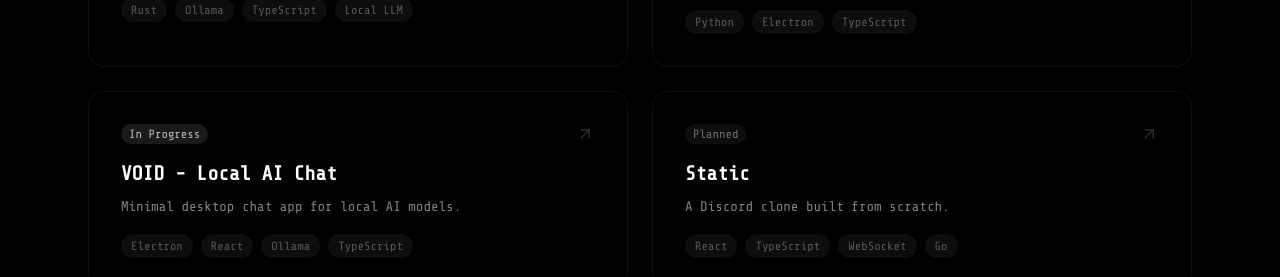
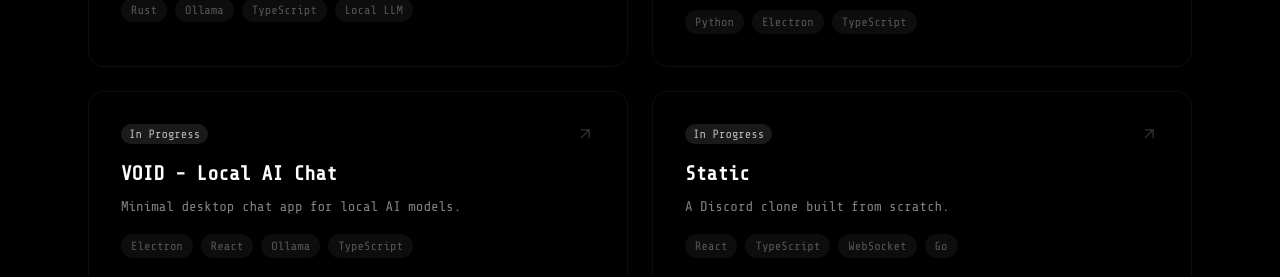
Before and after one commit to yummyfiles/yummyfiles-website, a React (Vite) app: page / in a window 1280 px wide. Shown: the part 2220-2497 px from the top of the page. Built offline with nearby package versions, Linux system fonts and the light colour scheme.

Commit message:
Change Static project status from planned to in-progress

```diff
--- a/src/data/projects.ts
+++ b/src/data/projects.ts
@@ -60,6 +60,6 @@ export const projects: Project[] = [
       'Static is a full-featured Discord clone I\'m planning to build from the ground up. Real-time messaging, voice channels, server management, and more — all built with modern web technologies.',
     tags: ['React', 'TypeScript', 'WebSocket', 'Go'],
     links: [],
-    status: 'planned',
+    status: 'in-progress',
   },
 ]
```
